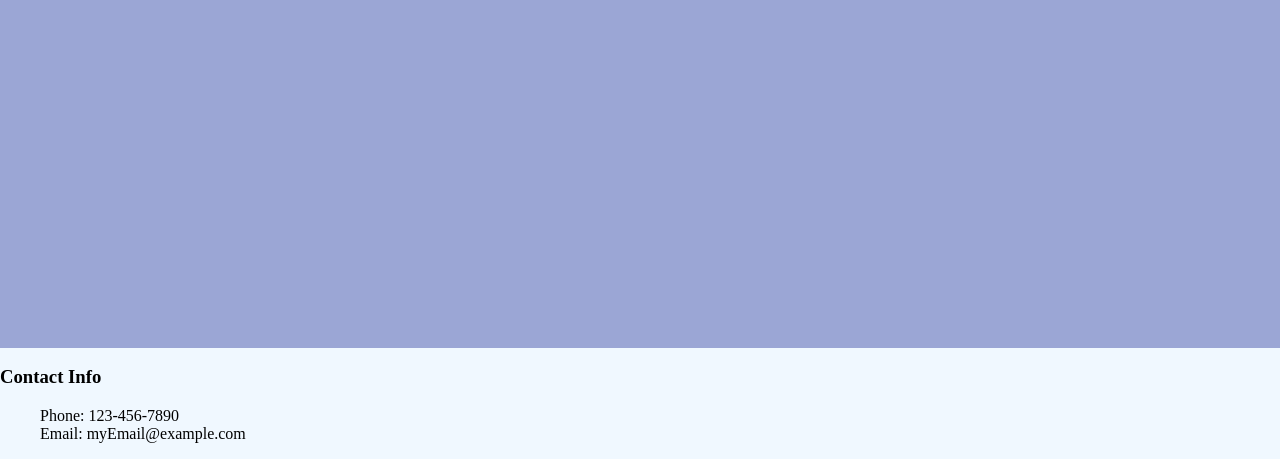
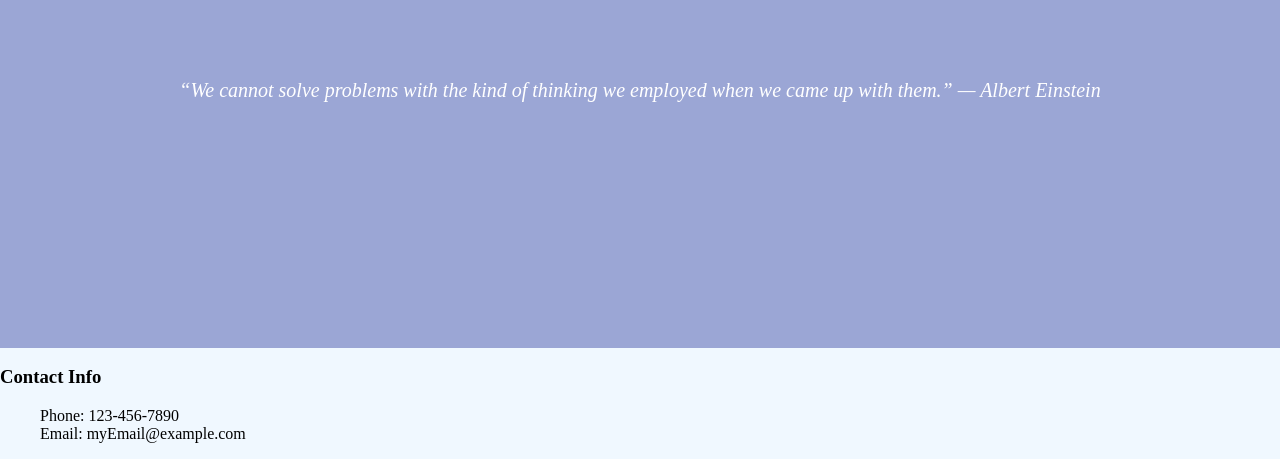
Before and after one commit to CodeQueen21/myPersonalWebsite, a plain HTML site: page index.html in a window 1280 px wide. Shown: the part 341-800 px from the top of the page. Drawn offline with Linux system fonts and the light colour scheme.

Commit message:
added a quote in the index.html file and styles it

```diff
--- a/index.html
+++ b/index.html
@@ -17,6 +17,9 @@
         </nav>
         <section id="title">
             <h1>Welcome to My Personal Portfolio!</h1>
+            <section class="quote">
+                <p><i>“We cannot solve problems with the kind of thinking we employed when we came up with them.” — Albert Einstein</i></p>
+            </section>
         </section>
     </header>
     <footer>
--- a/styles.css
+++ b/styles.css
@@ -35,6 +35,11 @@ nav li:hover {
     color: white;
 }
 
+.quote {
+    margin: 100px 0 0 0;
+    font-size: 20px;
+}
+
 footer {
     background-color: aliceblue;
     width: 100%;
```
